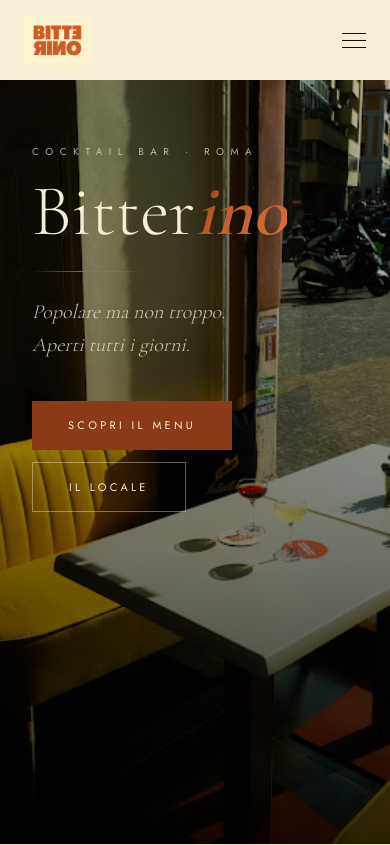
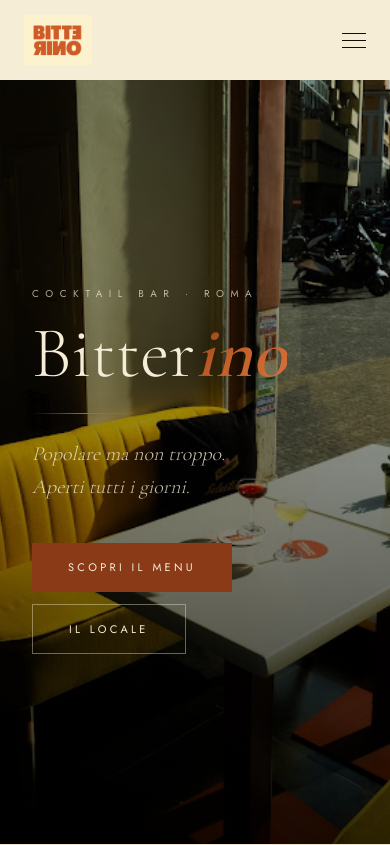
Before and after one commit to Simone-Anc/bitterino, a Next.js app: page / in a window 390 px wide. Shown: the top 845 px of the page. Built offline with nearby package versions, Linux system fonts and the light colour scheme.

Commit message:
alzato tutto il titolo v3

```diff
--- a/src/components/Hero.tsx
+++ b/src/components/Hero.tsx
@@ -34,9 +34,9 @@
       {/* ── TEXT: over image on mobile (z-10), left panel on desktop ── */}
       <div
         className="relative z-10 md:z-auto md:order-1 md:w-1/2 md:bg-cream
-                   flex flex-col justify-start md:justify-center
+                   flex flex-col justify-center
                    px-8 md:px-16 lg:px-24
-                   pt-28 pb-16 md:py-24"
+                   pt-32 pb-16 md:py-24"
       >
         <motion.p
           initial={a ? { opacity: 0 } : false}
```
